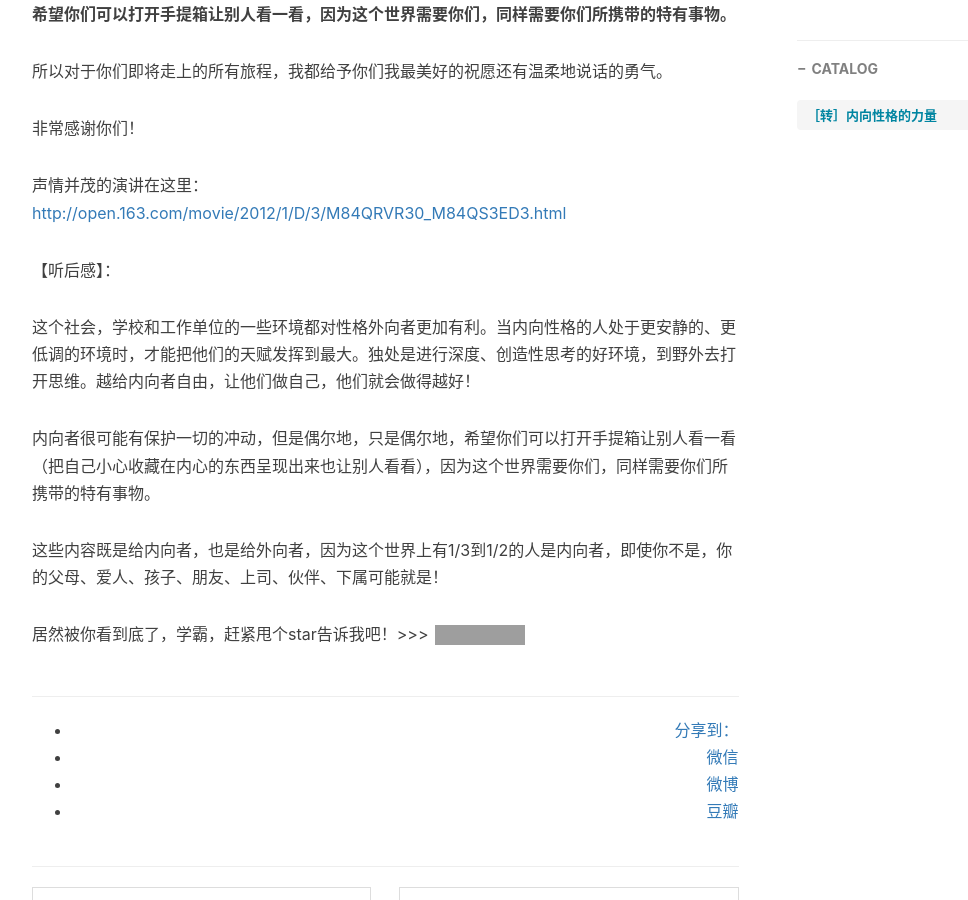
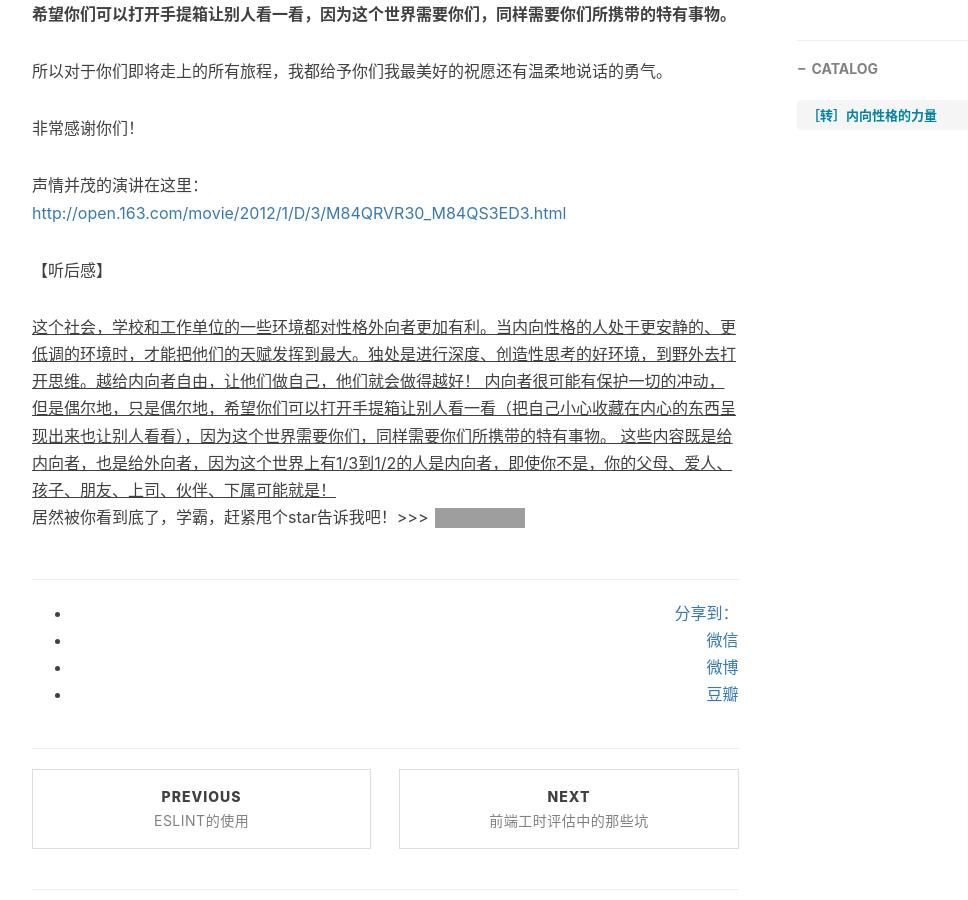
Before and after one commit to mobilesite/mobilesite.github.io, a Jekyll site: the page built from _posts/2016-07-08-the-power-of-introverts.md, in a window 1280 px wide and 900 px high, scrolled down 2872 px. Shown: the whole window, without its empty margins (233-1201 px from the left). Built offline with Jekyll 4.4.1, drawn with Linux system fonts in a browser that asks for light colours; nearby versions of some CDN libraries; comment, search, counter and statistics services are not loaded; grey boxes are pictures that could not be loaded.

Commit message:
'update'

```diff
--- a/_posts/2016-07-08-the-power-of-introverts.md
+++ b/_posts/2016-07-08-the-power-of-introverts.md
@@ -63,10 +63,12 @@ tags:
 
 声情并茂的演讲在这里：[http://open.163.com/movie/2012/1/D/3/M84QRVR30_M84QS3ED3.html](http://open.163.com/movie/2012/1/D/3/M84QRVR30_M84QS3ED3.html)
 
-【听后感】：
+【听后感】
 
+<div style="text-decoration:underline;">
 这个社会，学校和工作单位的一些环境都对性格外向者更加有利。当内向性格的人处于更安静的、更低调的环境时，才能把他们的天赋发挥到最大。独处是进行深度、创造性思考的好环境，到野外去打开思维。越给内向者自由，让他们做自己，他们就会做得越好！
 
 内向者很可能有保护一切的冲动，但是偶尔地，只是偶尔地，希望你们可以打开手提箱让别人看一看（把自己小心收藏在内心的东西呈现出来也让别人看看），因为这个世界需要你们，同样需要你们所携带的特有事物。
 
 这些内容既是给内向者，也是给外向者，因为这个世界上有1/3到1/2的人是内向者，即使你不是，你的父母、爱人、孩子、朋友、上司、伙伴、下属可能就是！
+<div>
```
